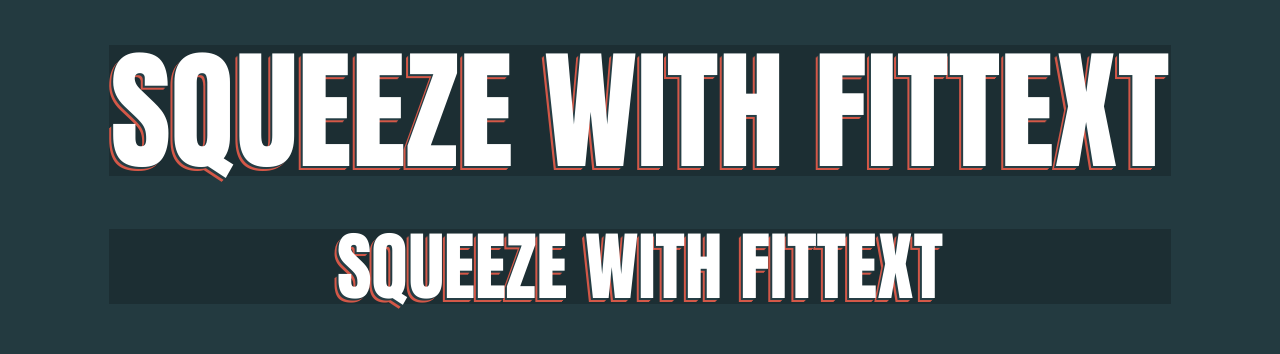
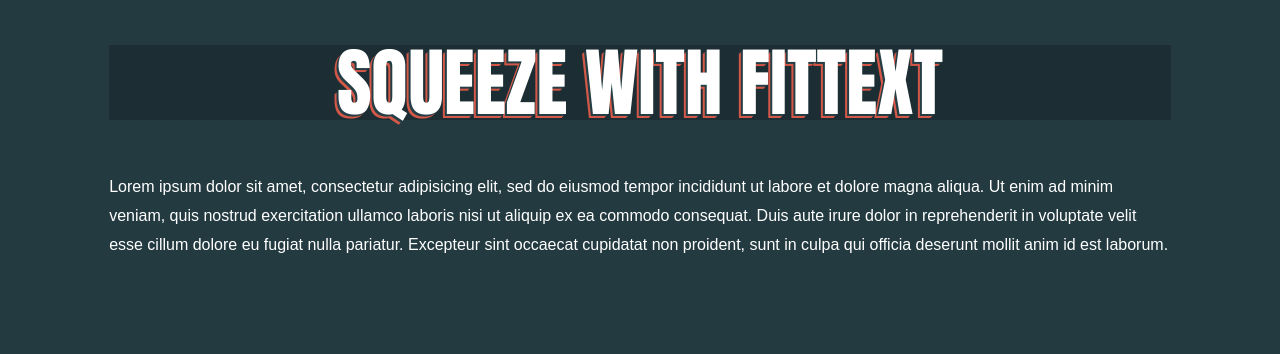
Before and after one commit to davatron5000/FitText.js, a plain HTML site: page example.html in a window 1280 px wide. Shown: the part 192-546 px from the top of the page. Drawn offline with nearby package versions, Linux system fonts and the light colour scheme.

Commit message:
removed unnecessary heading from example

```diff
--- a/example.html
+++ b/example.html
@@ -43,7 +43,6 @@
 		<header>
 		<h1 id="fittext1">Squeeze with FitText</h1>
 		<h1 id="fittext2">Squeeze with FitText</h1>
-		<h1 id="fittext3">Squeeze with FitText</h1>
 		</header>
 		<p>Lorem ipsum dolor sit amet, consectetur adipisicing elit, sed do eiusmod tempor incididunt ut labore et dolore magna aliqua. Ut enim ad minim veniam, quis nostrud exercitation ullamco laboris nisi ut aliquip ex ea commodo consequat. Duis aute irure dolor in reprehenderit in voluptate velit esse cillum dolore eu fugiat nulla pariatur. Excepteur sint occaecat cupidatat non proident, sunt in culpa qui officia deserunt mollit anim id est laborum.</p>
 	</div>
@@ -52,8 +51,7 @@
  	<script src="jquery.fittext.js"></script>
 	<script type="text/javascript">
 		$("#fittext1").fitText();
-		$("#fittext2").fitText();
-		$("#fittext3").fitText({ minFontSize: '50px', maxFontSize: '75px' });
+		$("#fittext2").fitText({ minFontSize: '50px', maxFontSize: '75px' });
 	</script>
 
 </body>
```
